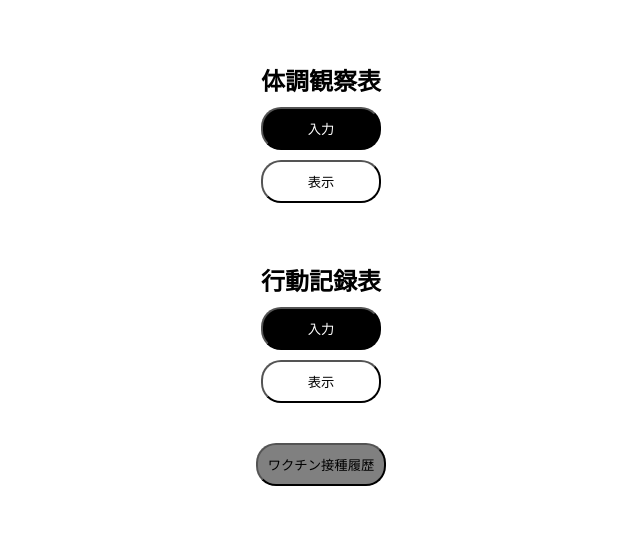
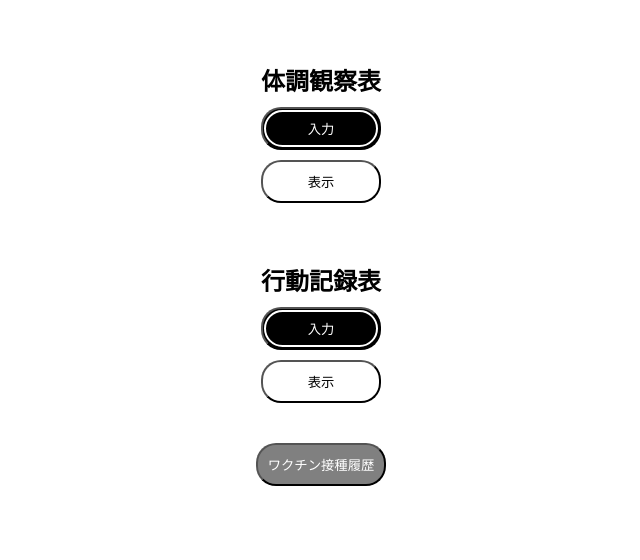
Before and after one commit to Kotaro0722/covid-19, a Flask app: template app/templates/main_user.html in a window 1280 px wide. Shown: the part 147-707 px from the top of the page, without its empty margins (319-959 px from the left). Run offline with Flask 3, Linux system fonts and the light colour scheme; the template is opened without the code that fills it, so the values that code supplies are empty.

Commit message:
スタイル修正

```diff
--- a/app/static/style.css
+++ b/app/static/style.css
@@ -138,6 +138,7 @@ h1 {
   border-radius: 20px;
   background-color: gray;
   border-color: black;
+  color: white;
   cursor: pointer;
 }
 
@@ -145,13 +146,22 @@ h1 {
   background-color: black;
   border-color: black;
   color: white;
+  position: relative;
 }
 
 #main_user_main section button:first-of-type::after {
-  border: 1px solid white;
+  position: absolute;
+  border: 2px solid white;
+  border-radius: 20px;
+  top: 1px;
+  bottom: 1px;
+  right: 1px;
+  left: 1px;
+  content: "";
 }
 
 #main_user_main section button:last-of-type {
   background-color: white;
   border-color: black;
+  color: black;
 }
```
